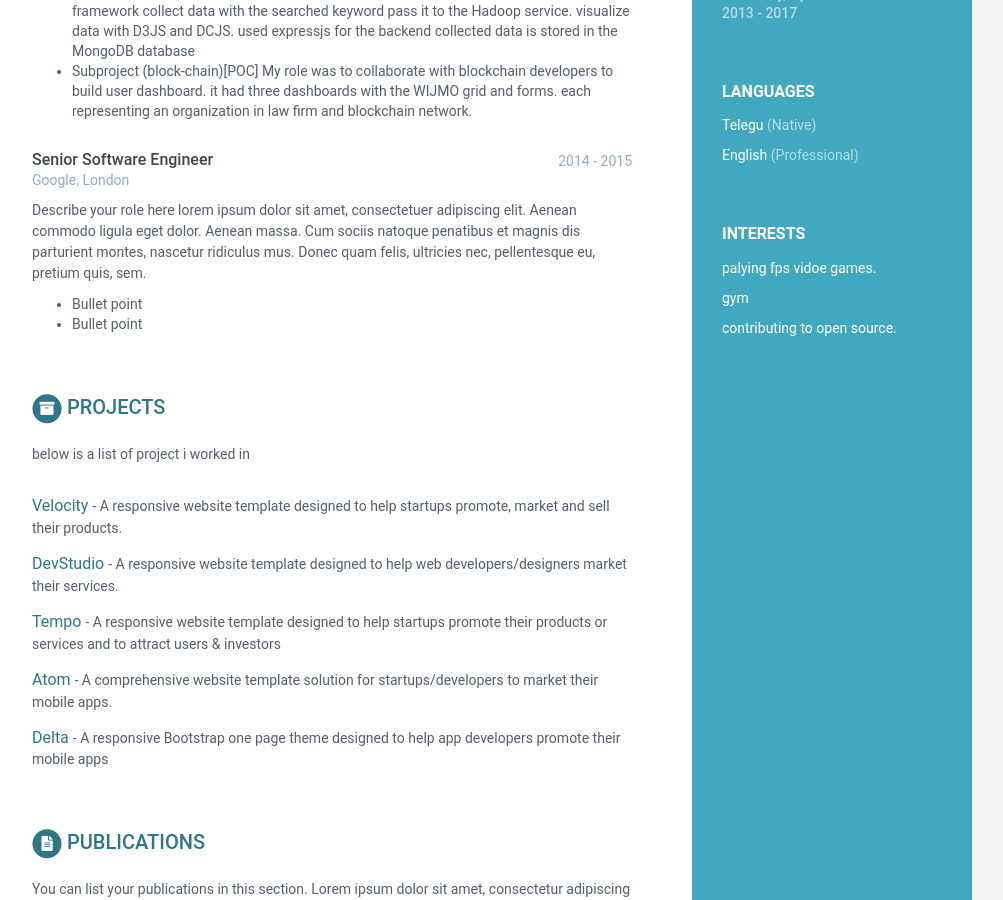
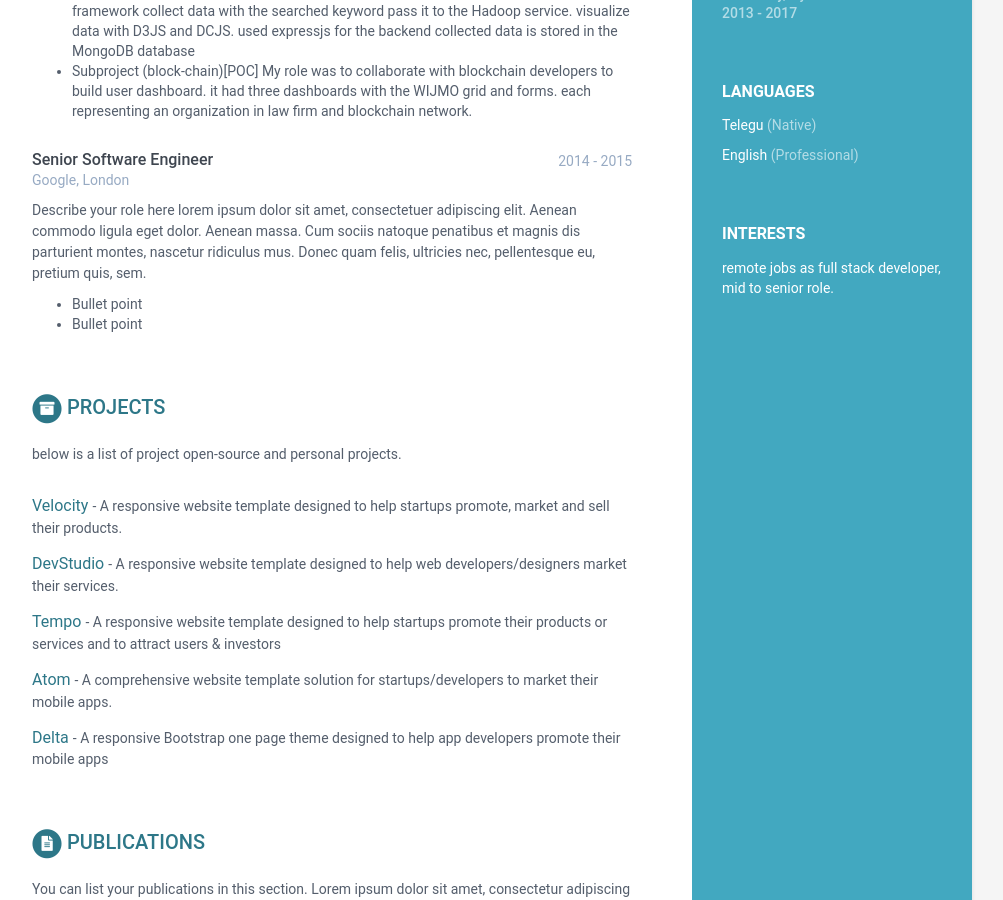
Before and after one commit to chan18/chandrakanth, a Jekyll site: the page built from index.html, in a window 1280 px wide and 900 px high, scrolled down 681 px. Shown: the whole window, without its empty margins (168-1171 px from the left). Built offline with Jekyll 4.4.1, drawn with Linux system fonts in a browser that asks for light colours.

Commit message:
added some stuff

```diff
--- a/_data/data.yml
+++ b/_data/data.yml
@@ -32,14 +32,7 @@ sidebar:
         level: Professional
 
     interests:
-      - item: palying fps vidoe games.
-        link:
-
-      - item: gym
-        link:
-
-      - item: contributing to open source.
-        link:
+      - item: remote jobs as full stack developer, mid to senior role.
 
 career-profile:
     title: Career Profile
@@ -88,7 +81,7 @@ experiences:
 projects:
     title: Projects
     intro: >
-      below is a list of project i worked in
+      below is a list of project open-source and personal projects.
     assignments:
       - title: Velocity
         link: "#hook"
```
